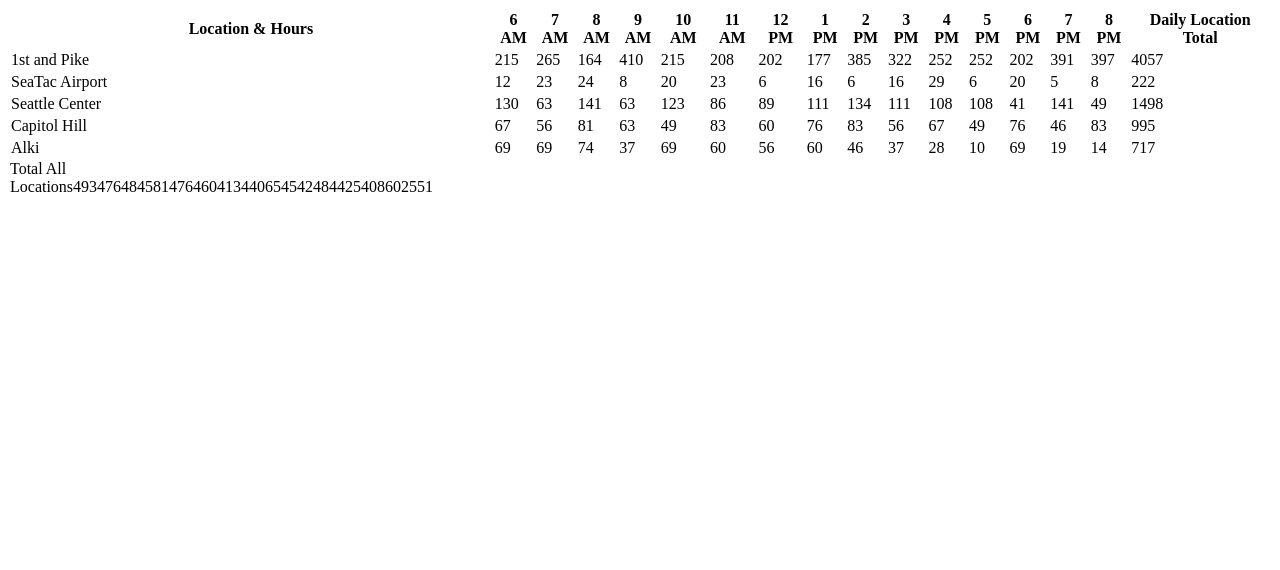
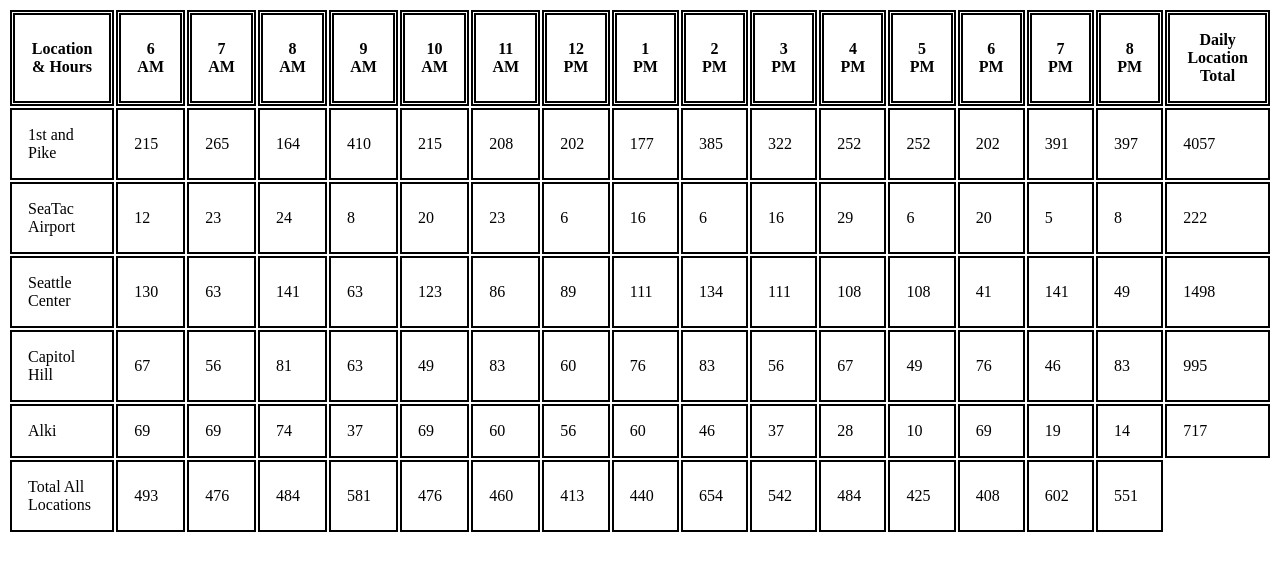
Before and after one commit to c23-repo/cookie-stand, a plain HTML site: page sales.html in a window 1280 px wide. Drawn offline with Linux system fonts and the light colour scheme.

Commit message:
Table populated and styled

```diff
--- a/css/style.css
+++ b/css/style.css
@@ -0,0 +1,14 @@
+#storeStats {
+  padding: 1.2em
+  border 5px;
+}
+ th{
+  padding: 1em;
+  border-style: double;
+  border-width: 5px;
+}
+tr,td{
+  padding: 1em;
+  border-style: solid;
+  border-width: 2px;
+}
--- a/js/app.js
+++ b/js/app.js
@@ -110,11 +110,11 @@ function headerRow(){
 }
 function footerRow(){
   var trEl = document.createElement('tr');
-  var tfEl = document.createElement('tf');
+  var tfEl = document.createElement('td');
   tfEl.textContent = 'Total All Locations';
   trEl.appendChild(tfEl);
   for (var i = 0; i < totalSalesPerHr.length; i++){
-    tfEl = document.createElement('tf');
+    tfEl = document.createElement('td');
     tfEl.textContent = totalSalesPerHr[i];
     trEl.appendChild(tfEl);
   }
--- a/sales.html
+++ b/sales.html
@@ -3,7 +3,7 @@
 
 <head>
   <title>Page Title</title>
-  <!-- <link rel="stylesheet" type="text/css" media="screen" href="main.css"> -->
+  <link rel="stylesheet" type="text/css" href="css/style.css">
 </head>
 
 <body>
```
Also changed, not shown: 1 other file.
